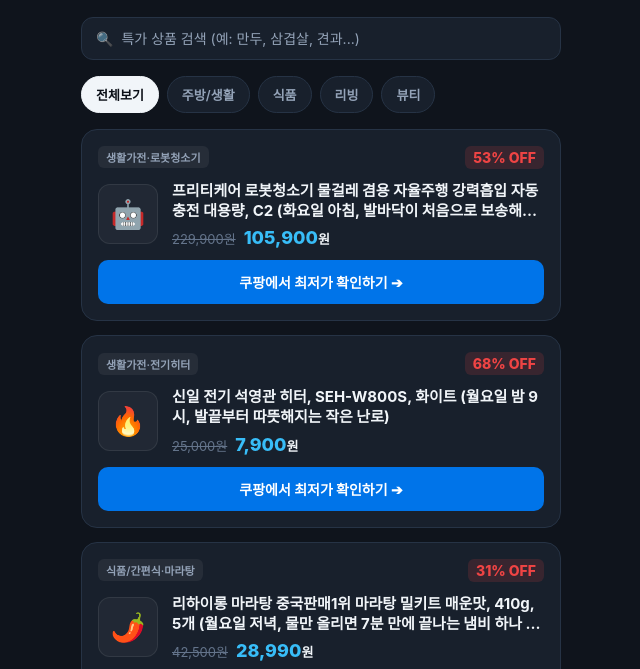
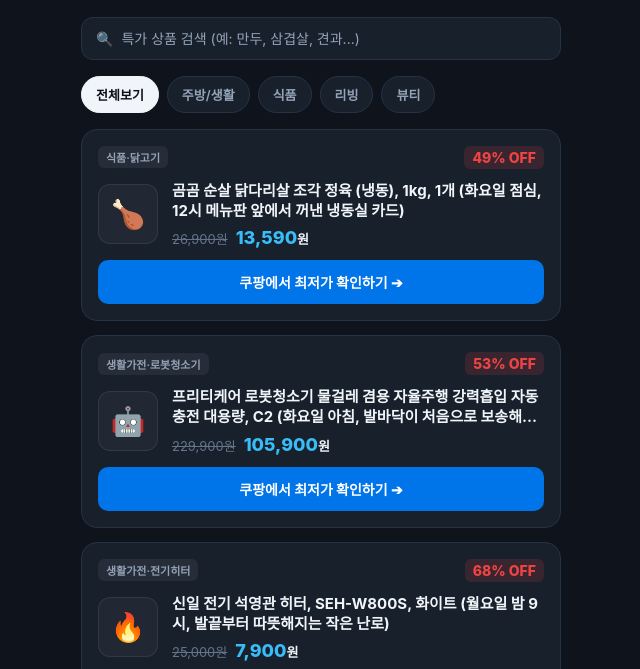
Before and after one commit to drvspace211/drvspace, a plain HTML site: page index.html in a window 1280 px wide. Shown: the part 131-800 px from the top of the page, without its empty margins (319-959 px from the left). Drawn offline with Linux system fonts and the light colour scheme.

Commit message:
feat: 곰곰 순살 닭다리살 1kg 특가 추가

```diff
--- a/index.html
+++ b/index.html
@@ -361,6 +361,27 @@
       <div class="empty-state-icon">🔎</div>
       <div class="empty-state-text">검색 결과가 없습니다.<br>다른 키워드로 검색해 보세요!</div>
     </div>
+    <!-- Item (11-17 12시 등록) -->
+    <div class="product-card" data-category="food">
+      <div class="card-top">
+        <span class="tag-category">식품·닭고기</span>
+        <span class="discount-badge">49% OFF</span>
+      </div>
+      <div class="card-body">
+        <div class="product-icon">🍗</div>
+        <div class="product-info">
+          <div class="product-title">곰곰 순살 닭다리살 조각 정육 (냉동), 1kg, 1개 (화요일 점심, 12시 메뉴판 앞에서 꺼낸 냉동실 카드)</div>
+          <div class="price-row">
+            <span class="price-origin">26,900원</span>
+            <span class="price-current">13,590<span class="price-unit">원</span></span>
+          </div>
+        </div>
+      </div>
+      <a href="https://link.coupang.com/a/iJ7xjB3rxs" target="_blank" rel="noopener noreferrer" class="btn-buy">
+        쿠팡에서 최저가 확인하기 ➔
+      </a>
+    </div>
+
     <!-- Item (11-17 09시 등록) -->
     <div class="product-card" data-category="living">
       <div class="card-top">
```
